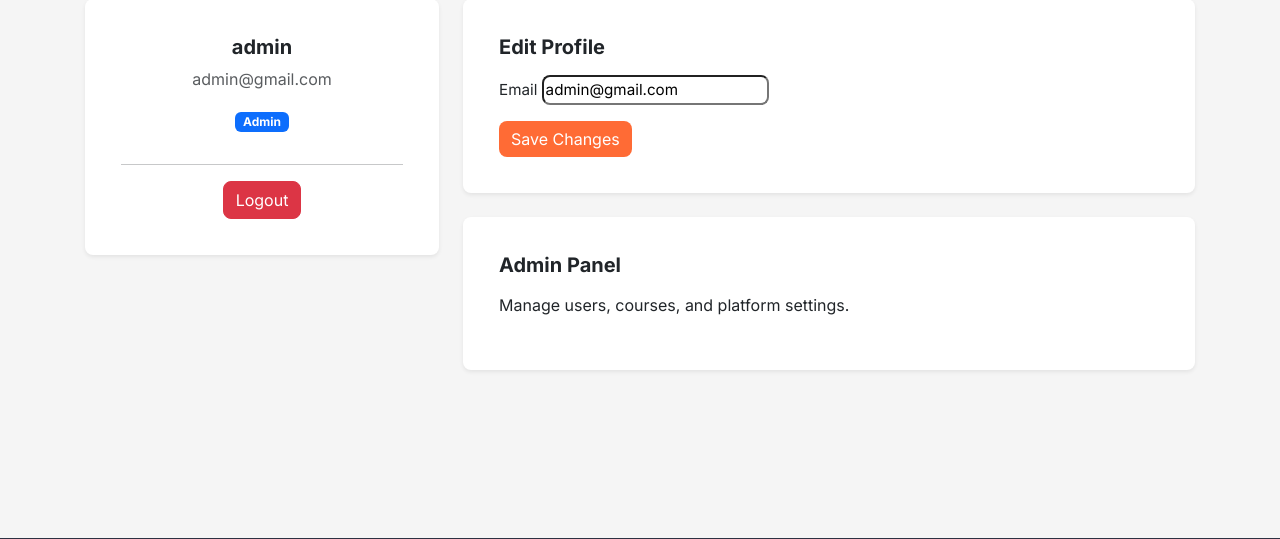
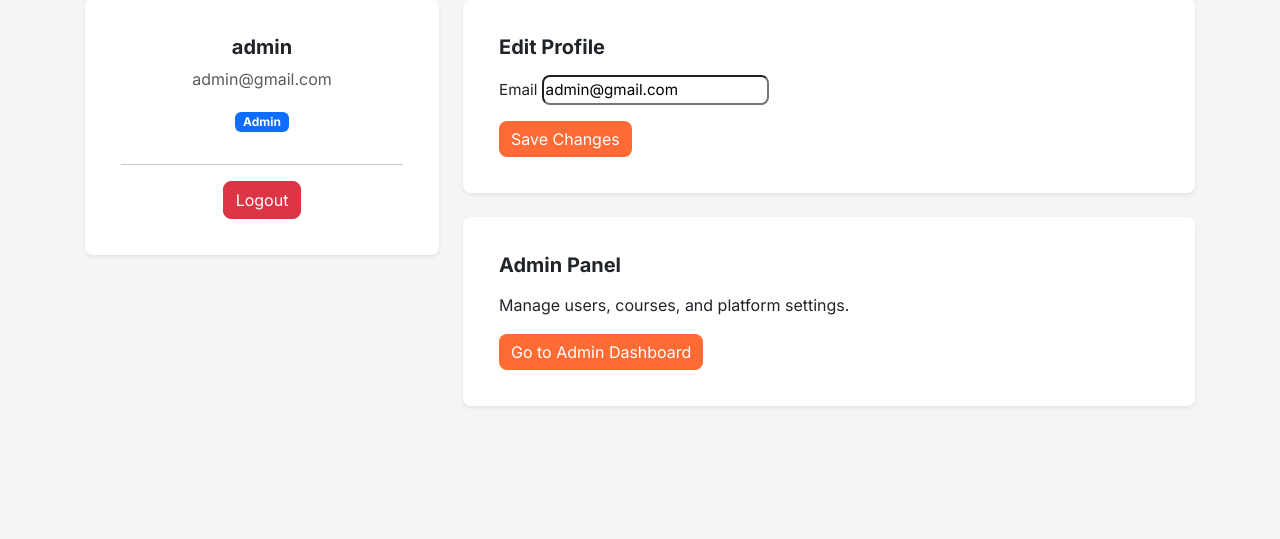
Before and after one commit to jackpoletek/cup-of-english, a Django app: page /profile/ in a window 1280 px wide. Shown: the part 196-735 px from the top of the page. Run offline with Django 5.2, Linux system fonts and the light colour scheme; a user stored in the database is signed in; tables that the repository leaves empty hold one stand-in row (values such as "Sample post"); parts of the project's set-up code (start-up, migrations or seed data) failed here and were passed over; some libraries are stand-ins or nearby versions.

Commit message:
Add admin dashboard with CRUD access via Django admin and profile redirect

```diff
--- a/accounts/templates/accounts/profile.html
+++ b/accounts/templates/accounts/profile.html
@@ -112,6 +112,10 @@
                     <h5 class="mb-3">Admin Panel</h5>
                     <p>Manage users, courses, and platform settings.</p>
 
+                    <a href="{% url 'accounts:admin_dashboard' %}" class="btn btn-primary">
+                        Go to Admin Dashboard
+                    </a>
+
                     {% else %}
                     <p>No role assigned.</p>
                     {% endif %}
--- a/accounts/urls.py
+++ b/accounts/urls.py
@@ -9,4 +9,5 @@ urlpatterns = [
     path("register/", views.register_view, name="register"),
 
     path("profile/", views.profile, name="profile"),
+    path("admin/", views.admin_dashboard, name="admin_dashboard"),
 ]
--- a/accounts/views.py
+++ b/accounts/views.py
@@ -5,7 +5,7 @@ from django.contrib import messages
 from django.contrib.auth import authenticate, login as auth_login, logout as auth_logout
 from django.contrib.auth.decorators import login_required
 from django.contrib.auth.models import User
-from django.db import OperationalError, transaction
+from django.db import OperationalError, transaction, IntegrityError
 from .forms import ProfileForm
 from enrollments.models import Enrollment
 
@@ -160,3 +160,11 @@ def profile(request):
             "form": form,
         },
     )
+
+@login_required
+def admin_dashboard(request):
+    if not (hasattr(request.user, "userprofile") and request.user.userprofile.role != "admin"):
+        messages.error(request, "You do not have permission to access this page.")
+        return redirect("accounts:profile")
+
+    return render(request, "accounts/admin.html")
```
Also changed, not shown: accounts/templates/accounts/admin_dashboard.html (added, +40 -0 lines).
